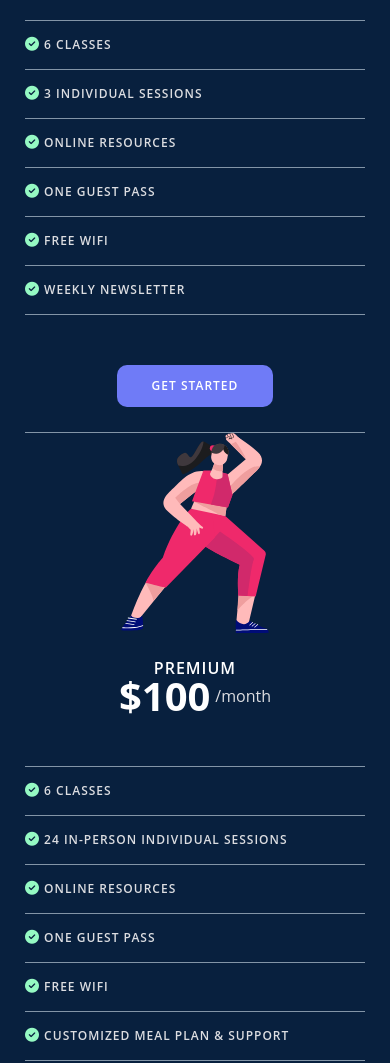
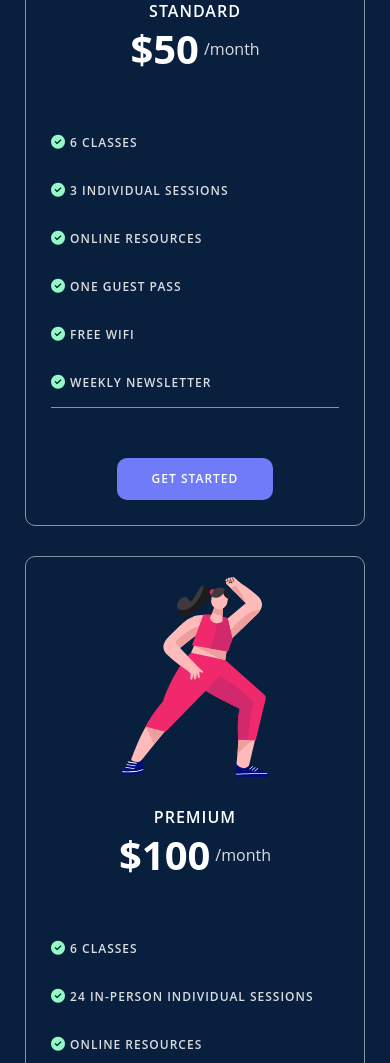
Before and after one commit to za-h-ra/pricing-panel, a plain HTML site: page index.html in a window 390 px wide. Shown: the part 937-2000 px from the top of the page. Drawn offline with Linux system fonts and the light colour scheme.

Commit message:
mobile-first styling

```diff
--- a/style.css
+++ b/style.css
@@ -158,24 +158,27 @@ i {
 }
 
 .pricing-plan {
-  border-bottom: 1px solid #8395a7;
+  border: 1px solid #8395a7;
+  border-radius: 10px;
+  margin-bottom: 30px;
 }
 
 .pricing-plan:last-child {
-  border-bottom: none;
+  margin-bottom: 0;
 }
 
 .pricing-img {
   width: 100%;
   max-width: 100%;
   height: 200px;
-  margin-bottom: 25px;
+  margin: 20px 0;
 }
 
 .pricing-header {
   color: #fff;
   font-weight: 600;
   letter-spacing: 1px;
+  margin: 10px;
 }
 
 .pricing-cost {
@@ -209,7 +212,8 @@ i {
   font-size: 12px;
   line-height: 1.5;
   padding: 15px 0;
-  border-top: 1px solid #8395a7;
+  border-to20px p: 1px solid #8395a7;
+  margin: 0 25px;
 }
 
 .pricing-features-items:last-child {
```
